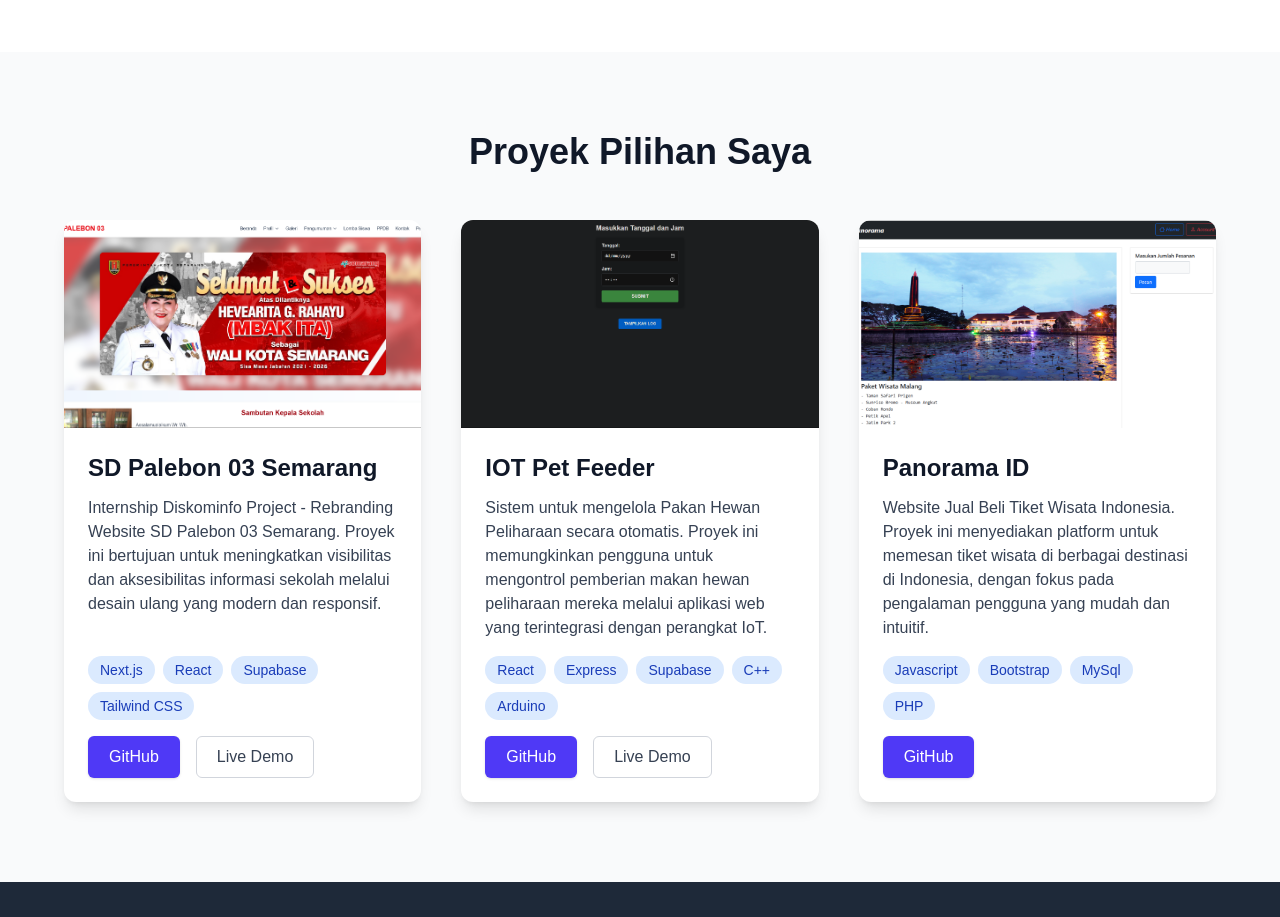
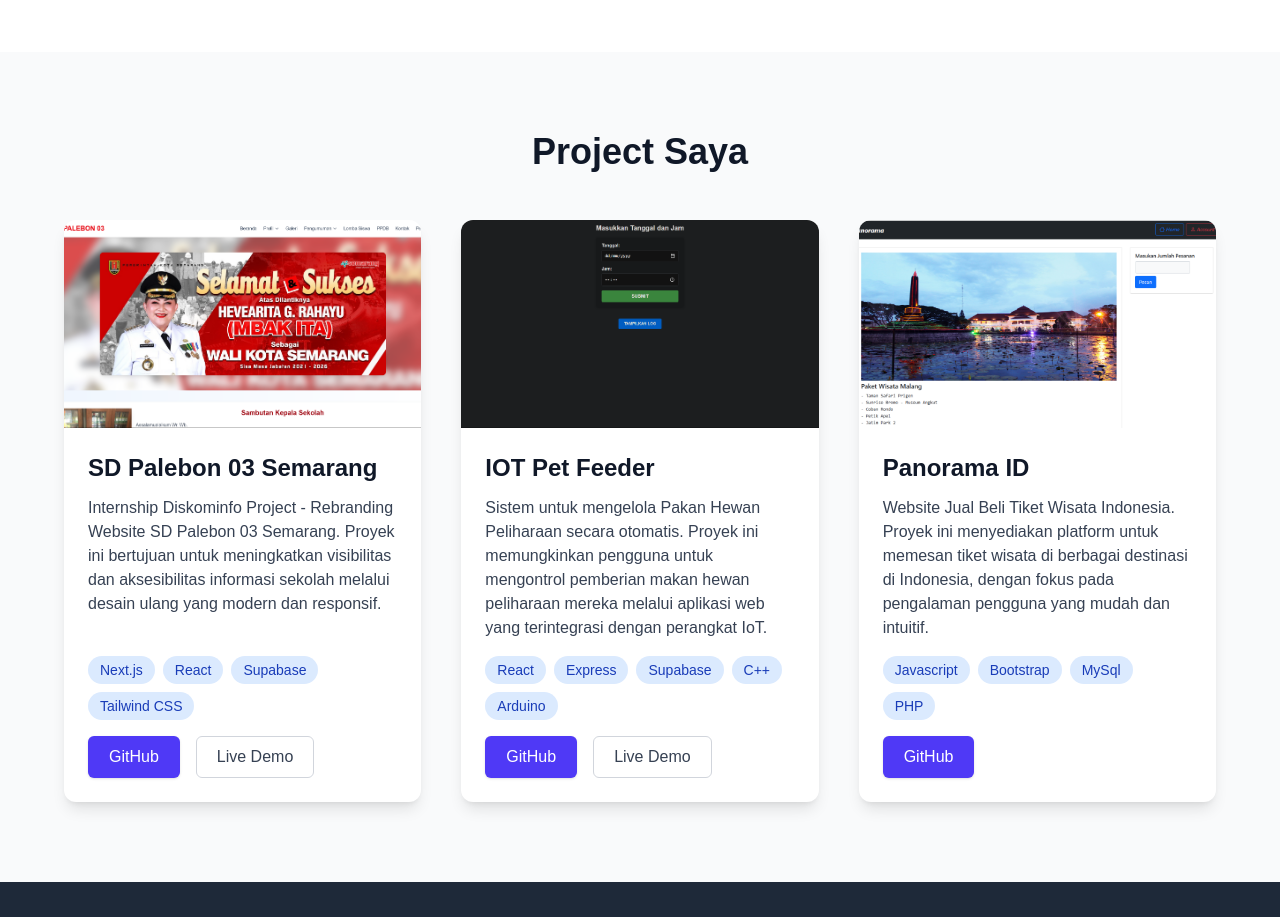
Before and after one commit to ardian56/Portofolio, a Next.js app: page / in a window 1280 px wide. Shown: the part 1140-2057 px from the top of the page. Built offline with nearby package versions, Linux system fonts and the light colour scheme.

Commit message:
Update page.tsx

```diff
--- a/src/app/page.tsx
+++ b/src/app/page.tsx
@@ -134,7 +134,7 @@ const ProjectCard: React.FC<ProjectCardProps> = ({ project }) => (
 // Komponen Projects Section
 const ProjectsSection: React.FC = () => (
   <section id="projects" className="py-20 px-8 bg-gray-50 dark:bg-gray-900 text-gray-900 dark:text-white">
-    <h2 className="text-4xl font-bold text-center mb-12">Proyek Pilihan Saya</h2>
+    <h2 className="text-4xl font-bold text-center mb-12">Project Saya</h2>
     <div className="grid grid-cols-1 md:grid-cols-2 lg:grid-cols-3 gap-10 max-w-6xl mx-auto">
       {projects.map((project) => (
         <ProjectCard key={project.id} project={project} />
```
